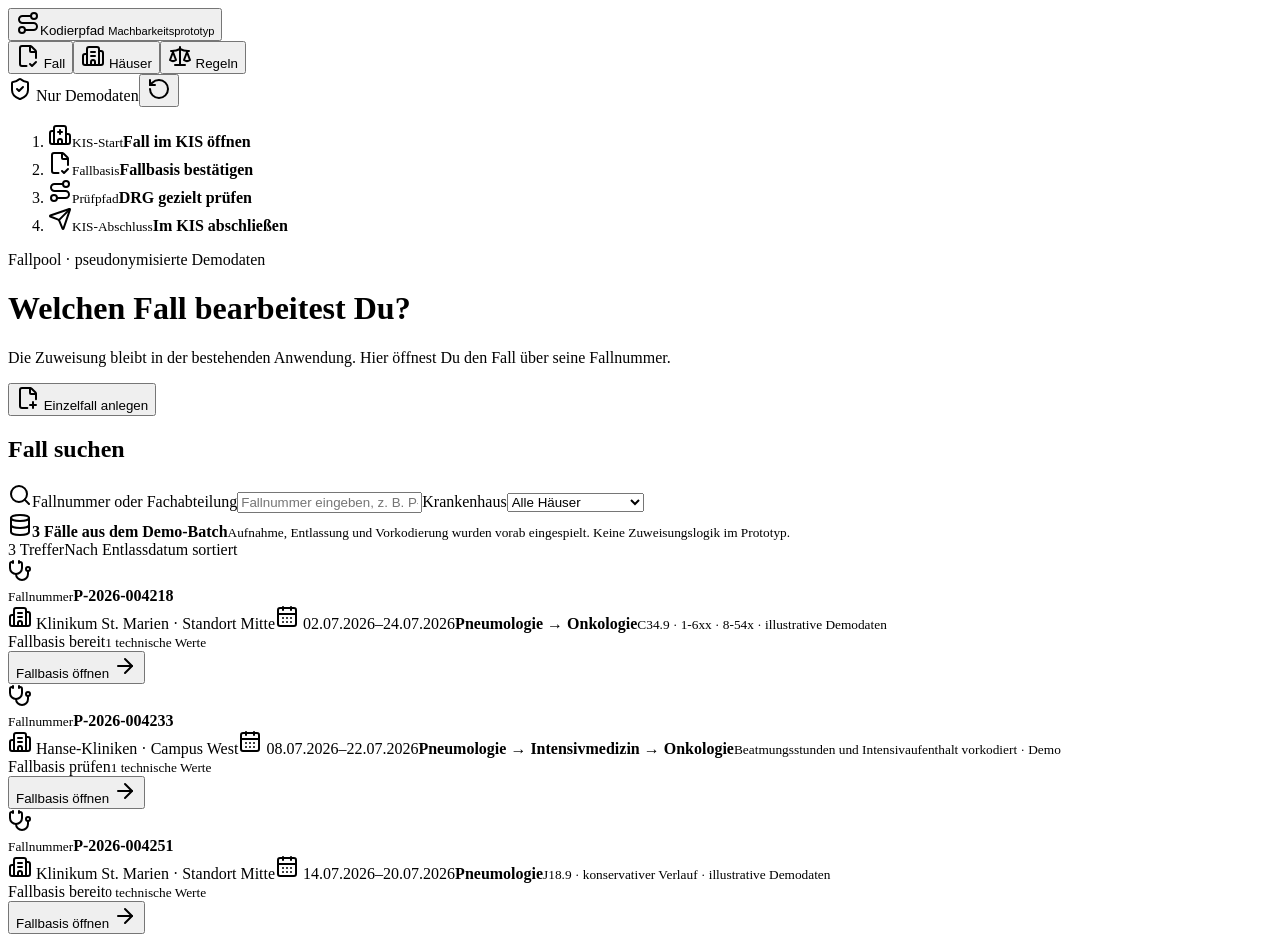
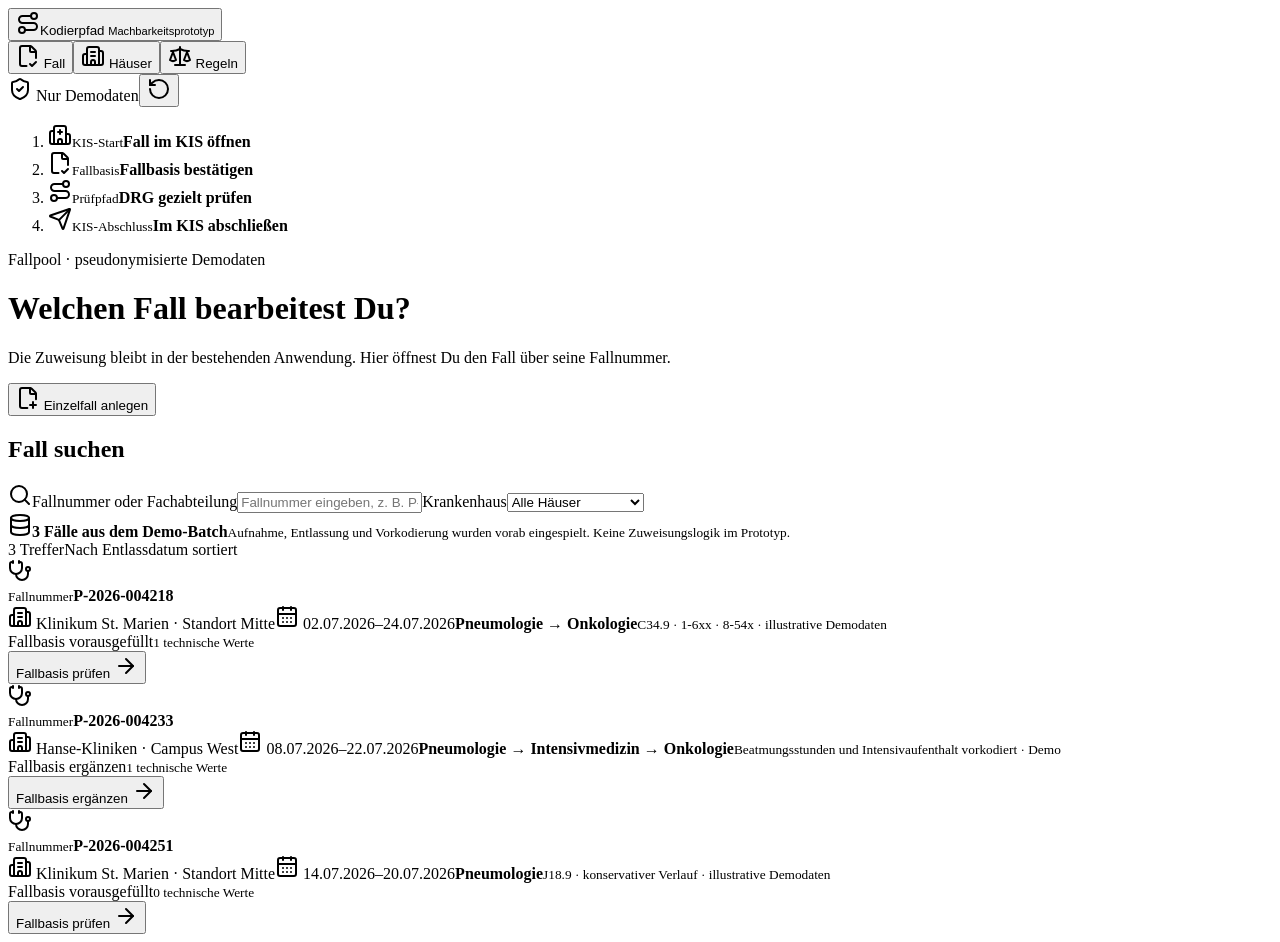
Before and after one commit to BigSlikTobi/kodieren_wie_meggy, a React (Vite) app: page / in a window 1280 px wide. Built offline with nearby package versions, Linux system fonts and the light colour scheme; the HTML template or start-up script is replaced by a standard one.

Commit message:
Unify case entry workflow

```diff
--- a/src/App.tsx
+++ b/src/App.tsx
@@ -9,7 +9,7 @@ import { RulesView } from './components/RulesView'
 import { createDemoCase } from './data/demo'
 import { MockGrouperClient } from './services/grouper'
 import { usePersistentData } from './store'
-import type { AppData, BatchCaseRecord, IntakeSource, NewCaseInput, TreatmentEvent, View } from './types'
+import type { AppData, BatchCaseRecord, NewCaseInput, TreatmentEvent, View } from './types'
 
 const grouperClient = new MockGrouperClient()
 
@@ -20,6 +20,7 @@ export default function App() {
     return current ? (current.intakeConfirmed ? 'case' : 'intake') : 'worklist'
   })
   const [resetOpen, setResetOpen] = useState(false)
+  const [pendingBatchRecord, setPendingBatchRecord] = useState<BatchCaseRecord>()
   const currentCase = useMemo(
     () => data.cases.find((codingCase) => codingCase.id === data.currentCaseId),
     [data.cases, data.currentCaseId],
@@ -34,8 +35,10 @@ export default function App() {
     setData((current) => ({
       ...current,
       cases: [...current.cases, codingCase],
+      batchCases: pendingBatchRecord ? current.batchCases.map((item) => item.id === pendingBatchRecord.id ? { ...item, importStatus: 'geöffnet' } : item) : current.batchCases,
       currentCaseId: codingCase.id,
     }))
+    setPendingBatchRecord(undefined)
     setView('intake')
   }
 
@@ -46,21 +49,21 @@ export default function App() {
       setView(existing.intakeConfirmed ? 'case' : 'intake')
       return
     }
-    const stayDays = Math.max(1, Math.round((new Date(`${record.dischargeDate}T12:00:00`).getTime() - new Date(`${record.admissionDate}T12:00:00`).getTime()) / 86_400_000) + 1)
-    const batchSource: IntakeSource = { id: `source-${record.id}`, kind: 'batch', label: 'Krankenhaus-Batch', status: 'importiert', detail: 'Fallnummer, Aufnahme, Entlassung, Vorkodierung und technische Werte wurden strukturiert übernommen.', addedAt: new Date().toISOString() }
-    const codingCase = createDemoCase({ caseNumber: record.caseNumber, hospitalId: record.hospitalId, siteId: record.siteId, year: record.year, admissionDate: record.admissionDate, dischargeDate: record.dischargeDate, age: record.age, stayDays, careForm: record.careForm, scenario: record.scenario, files: [], technicalValues: record.technicalValues, intakeSources: [batchSource] })
-    setData((current) => ({
-      ...current,
-      cases: [...current.cases, codingCase],
-      batchCases: current.batchCases.map((item) => item.id === record.id ? { ...item, importStatus: 'geöffnet' } : item),
-      currentCaseId: codingCase.id,
-    }))
-    setView('intake')
+    setData((current) => ({ ...current, currentCaseId: undefined }))
+    setPendingBatchRecord(record)
+    setView('start')
+  }
+
+  const createNewCase = () => {
+    setPendingBatchRecord(undefined)
+    setData((current) => ({ ...current, currentCaseId: undefined }))
+    setView('start')
   }
 
   const updateData = (updater: (current: AppData) => AppData) => setData(updater)
 
   const newCase = () => {
+    setPendingBatchRecord(undefined)
     setData((current) => ({ ...current, currentCaseId: undefined }))
     setView('worklist')
   }
@@ -74,6 +77,7 @@ export default function App() {
 
   const confirmReset = () => {
     reset()
+    setPendingBatchRecord(undefined)
     setResetOpen(false)
     setView('start')
   }
@@ -105,8 +109,8 @@ export default function App() {
       </header>
 
       <main>
-        {view === 'worklist' && <CasePool cases={data.batchCases} hospitals={data.hospitals} onOpen={openBatchCase} onCreate={() => setView('start')} />}
-        {view === 'start' && <CaseStart hospitals={data.hospitals} onStart={startCase} />}
+        {view === 'worklist' && <CasePool cases={data.batchCases} codingCases={data.cases} hospitals={data.hospitals} onOpen={openBatchCase} onCreate={createNewCase} />}
+        {view === 'start' && <CaseStart key={pendingBatchRecord?.id ?? 'new-case'} hospitals={data.hospitals} batchRecord={pendingBatchRecord} onStart={startCase} onCancel={newCase} />}
         {view === 'intake' && currentCase && (
           <CaseIntake
             codingCase={currentCase}
@@ -127,7 +131,7 @@ export default function App() {
             onNewCase={newCase}
           />
         )}
-        {view === 'case' && !currentCase && <CasePool cases={data.batchCases} hospitals={data.hospitals} onOpen={openBatchCase} onCreate={() => setView('start')} />}
+        {view === 'case' && !currentCase && <CasePool cases={data.batchCases} codingCases={data.cases} hospitals={data.hospitals} onOpen={openBatchCase} onCreate={createNewCase} />}
         {view === 'hospitals' && <HospitalsView data={data} onDataChange={updateData} />}
         {view === 'rules' && <RulesView data={data} onDataChange={updateData} />}
       </main>
--- a/src/components/CasePool.tsx
+++ b/src/components/CasePool.tsx
@@ -1,16 +1,17 @@
 import { ArrowRight, Building2, CalendarDays, Database, FilePlus2, Search, Stethoscope } from 'lucide-react'
 import { useMemo, useState } from 'react'
-import type { BatchCaseRecord, HospitalProfile } from '../types'
+import type { BatchCaseRecord, CodingCase, HospitalProfile } from '../types'
 import { CaseJourney } from './CaseJourney'
 
 interface CasePoolProps {
   cases: BatchCaseRecord[]
+  codingCases: CodingCase[]
   hospitals: HospitalProfile[]
   onOpen: (record: BatchCaseRecord) => void
   onCreate: () => void
 }
 
-export function CasePool({ cases, hospitals, onOpen, onCreate }: CasePoolProps) {
+export function CasePool({ cases, codingCases, hospitals, onOpen, onCreate }: CasePoolProps) {
   const [query, setQuery] = useState('')
   const [hospitalId, setHospitalId] = useState('all')
   const filtered = useMemo(() => cases.filter((record) => {
@@ -39,6 +40,14 @@ export function CasePool({ cases, hospitals, onOpen, onCreate }: CasePoolProps)
         {filtered.map((record) => {
           const hospital = hospitals.find((item) => item.id === record.hospitalId)
           const profile = hospital?.profiles.find((item) => item.siteId === record.siteId && item.year === record.year)
+          const codingCase = codingCases.find((item) => item.caseNumber === record.caseNumber)
+          const state = codingCase?.intakeConfirmed
+            ? { label: 'Fallbasis bereits bestätigt', className: 'belegt', action: 'Prüfpfad fortsetzen' }
+            : codingCase
+              ? { label: 'Fallbasis in Prüfung', className: 'ungeklärt', action: 'Fallbasis fortsetzen' }
+              : record.importStatus === 'bereit'
+                ? { label: 'Fallbasis vorausgefüllt', className: 'belegt', action: 'Fallbasis prüfen' }
+                : { label: 'Fallbasis ergänzen', className: 'ungeklärt', action: 'Fallbasis ergänzen' }
           return (
             <article className="pool-case" key={record.id}>
               <div className="pool-case-number"><span><Stethoscope aria-hidden="true" /></span><div><small>Fallnummer</small><strong>{record.caseNumber}</strong></div></div>
@@ -49,10 +58,10 @@ export function CasePool({ cases, hospitals, onOpen, onCreate }: CasePoolProps)
                 <small>{record.codingSummary}</small>
               </div>
               <div className="pool-case-state">
-                <span className={`status-pill status-${record.importStatus === 'bereit' ? 'belegt' : 'ungeklärt'}`}>{record.importStatus === 'bereit' ? 'Fallbasis bereit' : 'Fallbasis prüfen'}</span>
+                <span className={`status-pill status-${state.className}`}>{state.label}</span>
                 <small>{record.technicalValues.length} technische Werte</small>
               </div>
-              <button className="button primary" type="button" onClick={() => onOpen(record)}>Fallbasis öffnen <ArrowRight aria-hidden="true" /></button>
+              <button className="button primary" type="button" onClick={() => onOpen(record)}>{state.action} <ArrowRight aria-hidden="true" /></button>
             </article>
           )
         })}
--- a/src/components/CaseStart.tsx
+++ b/src/components/CaseStart.tsx
@@ -1,35 +1,38 @@
 import { useMemo, useState } from 'react'
 import type { ReactNode } from 'react'
 import { ArrowRight, Check, FileCode2, FileText, Hospital, Image, ListPlus, Upload } from 'lucide-react'
-import type { CodingEntryType, HospitalProfile, IntakeSource, NewCaseInput, TreatmentEvent } from '../types'
+import type { BatchCaseRecord, CodingEntryType, HospitalProfile, IntakeSource, NewCaseInput, TreatmentEvent } from '../types'
 import { CaseJourney } from './CaseJourney'
 
 interface CaseStartProps {
   hospitals: HospitalProfile[]
+  batchRecord?: BatchCaseRecord
   onStart: (input: NewCaseInput) => void
+  onCancel: () => void
 }
 
 type CourseMethod = 'arztbrief' | 'screenshot' | 'datenimport' | 'manuell'
 type CodingMethod = 'datenimport' | 'screenshot' | 'manuell'
 
-export function CaseStart({ hospitals, onStart }: CaseStartProps) {
-  const firstHospital = hospitals[0]
+export function CaseStart({ hospitals, batchRecord, onStart, onCancel }: CaseStartProps) {
+  const firstHospital = hospitals.find((item) => item.id === batchRecord?.hospitalId) ?? hospitals[0]
+  const batchStayDays = batchRecord ? Math.max(1, Math.round((new Date(`${batchRecord.dischargeDate}T12:00:00`).getTime() - new Date(`${batchRecord.admissionDate}T12:00:00`).getTime()) / 86_400_000) + 1) : undefined
   const [step, setStep] = useState(1)
-  const [caseNumber, setCaseNumber] = useState('P-2026-004260')
+  const [caseNumber, setCaseNumber] = useState(batchRecord?.caseNumber ?? '')
   const [hospitalId, setHospitalId] = useState(firstHospital?.id ?? '')
   const hospital = hospitals.find((item) => item.id === hospitalId)
   const uniqueSites = useMemo(() => Array.from(new Map((hospital?.profiles ?? []).map((profile) => [profile.siteId, profile])).values()), [hospital])
-  const [siteId, setSiteId] = useState(firstHospital?.profiles[0]?.siteId ?? '')
+  const [siteId, setSiteId] = useState(batchRecord?.siteId ?? firstHospital?.profiles[0]?.siteId ?? '')
   const availableYears = useMemo(() => (hospital?.profiles ?? []).filter((profile) => profile.siteId === siteId).map((profile) => profile.year), [hospital, siteId])
-  const [year, setYear] = useState(firstHospital?.profiles[0]?.year ?? 2026)
-  const [age, setAge] = useState(67)
-  const [stayDays, setStayDays] = useState(22)
-  const [careForm, setCareForm] = useState<NewCaseInput['careForm']>('Normalstation')
-  const [scenario, setScenario] = useState<NewCaseInput['scenario']>('pulmo-onko')
-  const [courseMethod, setCourseMethod] = useState<CourseMethod>('arztbrief')
+  const [year, setYear] = useState(batchRecord?.year ?? firstHospital?.profiles[0]?.year ?? 2026)
+  const [age, setAge] = useState(batchRecord?.age ?? 67)
+  const [stayDays, setStayDays] = useState(batchStayDays ?? 22)
+  const [careForm, setCareForm] = useState<NewCaseInput['careForm']>(batchRecord?.careForm ?? 'Normalstation')
+  const [scenario, setScenario] = useState<NewCaseInput['scenario']>(batchRecord?.scenario ?? 'pulmo-onko')
+  const [courseMethod, setCourseMethod] = useState<CourseMethod>(batchRecord ? 'datenimport' : 'arztbrief')
   const [codingMethod, setCodingMethod] = useState<CodingMethod>('datenimport')
-  const [courseFiles, setCourseFiles] = useState<string[]>(['entlassungsbericht.pdf'])
-  const [codingFiles, setCodingFiles] = useState<string[]>(['aktuelle_kodierung.csv'])
+  const [courseFiles, setCourseFiles] = useState<string[]>(batchRecord?.importStatus === 'bereit' ? ['Behandlungsverlauf aus Batch-Vorlauf'] : [])
+  const [codingFiles, setCodingFiles] = useState<string[]>(batchRecord ? [`KIS-Vorkodierung · ${batchRecord.codingSummary}`] : [])
   const [manualEvents, setManualEvents] = useState<TreatmentEvent[]>([])
   const [eventDay, setEventDay] = useState(2)
   const [eventDepartment, setEventDepartment] = useState('Pneumologie')
@@ -88,12 +91,16 @@ export function CaseStart({ hospitals, onStart }: CaseStartProps) {
     if (!validBase || !courseReady || !codingReady) return
     const now = new Date().toISOString()
     const intakeSources: IntakeSource[] = [
+      ...(batchRecord ? [{ id: `source-${batchRecord.id}`, kind: 'batch' as const, label: 'Krankenhaus-Batch', status: 'importiert' as const, detail: 'Fallnummer, Falldaten, Vorkodierung und technische Werte wurden strukturiert übernommen.', addedAt: now }] : []),
       ...sourceEntries(courseMethod, courseMethod === 'manuell' ? [`${manualEvents.length} manuelle Ereignisse`] : courseFiles, 'Behandlungsverlauf', now),
       ...sourceEntries(codingMethod === 'datenimport' ? 'kodierung' : codingMethod, codingMethod === 'manuell' ? [`${parsedCoding.length} manuelle Kodes`] : codingFiles, 'KIS-Ausgangskodierung', now),
     ]
     onStart({
       caseNumber: caseNumber.trim(), hospitalId, siteId, year, age, stayDays, careForm, scenario,
       files: [...courseFiles, ...codingFiles], intakeSources,
+      admissionDate: batchRecord?.admissionDate,
+      dischargeDate: batchRecord?.dischargeDate,
+      technicalValues: batchRecord?.technicalValues,
       manualTimeline: courseMethod === 'manuell' ? manualEvents : undefined,
       manualCodingEntries: codingMethod === 'manuell' ? parsedCoding : undefined,
     })
@@ -102,9 +109,9 @@ export function CaseStart({ hospitals, onStart }: CaseStartProps) {
   return (
     <div className="page narrow-page calm-start-page">
       <CaseJourney active="kis" />
-      <div className="page-kicker">Neuer Fall · Schritt {step} von 3</div>
+      <div className="page-kicker">{batchRecord ? 'Pool-Fall vorausgefüllt' : 'Einzelfall anlegen'} · Schritt {step} von 3</div>
       <h1>Fall aus dem KIS übernehmen.</h1>
-      <p className="lead">Zuerst den Fall eindeutig zuordnen. Danach werden Behandlungsverlauf und aktuelle KIS-Kodierung getrennt übernommen.</p>
+      <p className="lead">{batchRecord ? 'Die bekannten KIS-Daten sind vorausgefüllt. Prüfe sie und ergänze nur, was für Behandlungsverlauf und Ausgangskodierung noch fehlt.' : 'Zuerst den Fall eindeutig zuordnen. Danach werden Behandlungsverlauf und aktuelle KIS-Kodierung getrennt übernommen.'}</p>
 
       <ol className="stepper" aria-label="Fallstart Fortschritt">
         {['Fall zuordnen', 'Fallbasis übernehmen', 'Prüfen'].map((label, index) => (
@@ -174,7 +181,7 @@ export function CaseStart({ hospitals, onStart }: CaseStartProps) {
       )}
 
       <div className="button-row between">
-        <button className="button secondary" type="button" disabled={step === 1} onClick={() => { setTouched(false); setStep((current) => current - 1) }}>Zurück</button>
+        <button className="button secondary" type="button" onClick={() => { setTouched(false); if (step === 1) onCancel(); else setStep((current) => current - 1) }}>{step === 1 ? 'Zum Fallpool' : 'Zurück'}</button>
         {step < 3 ? <button className="button primary" type="button" onClick={next}>Weiter <ArrowRight aria-hidden="true" /></button> : <button className="button primary" type="button" onClick={submit}>Fallbasis prüfen <ArrowRight aria-hidden="true" /></button>}
       </div>
     </div>
```
Also changed, not shown: 1 other file (tests, documents, lock files or other folders).
